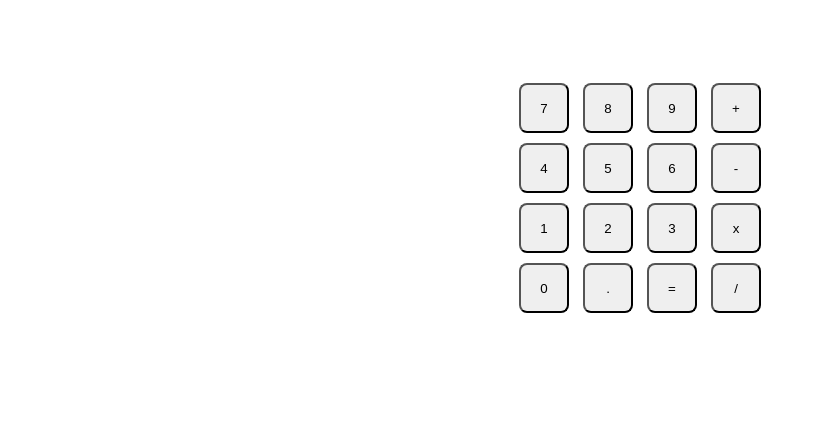
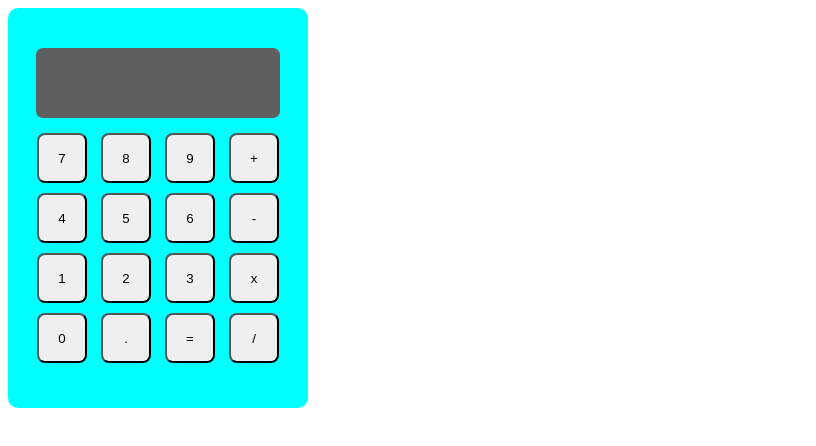
Before and after one commit to adarshadhungel1/calculator, a plain HTML site: page index.html in a window 1280 px wide. Shown: the whole page, without its empty margins (0-816 px from the left). Drawn offline with Linux system fonts and the light colour scheme.

Commit message:
changed the dimension of flexbox layout and display area

```diff
--- a/css/style.css
+++ b/css/style.css
@@ -10,11 +10,16 @@
     justify-content: center;
     align-items: center;
     flex-direction: column;
+    background-color: aqua;
+    width: 300px;
+    height: 400px;
+    border-radius: 10px;
 }
 
 .display{
     border-radius: 7px;
-    background-color:  rgb(221, 23, 23);
+    background-color:  rgb(95, 95, 95);
     height: 70px;
-    width: auto;;
+    width: 243.5px;;
+    margin-bottom: 10px;
 }
```
